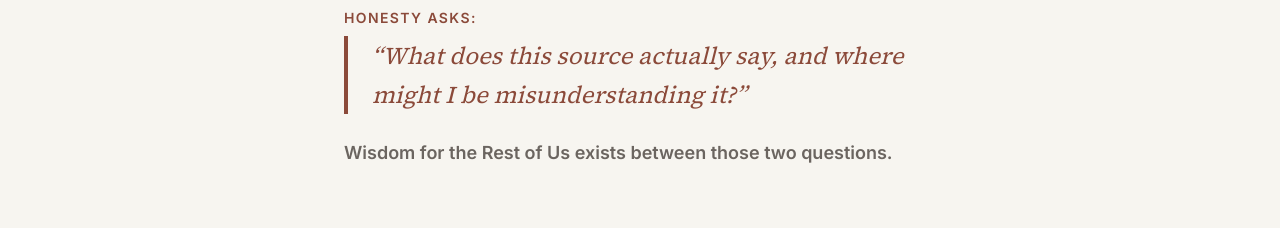
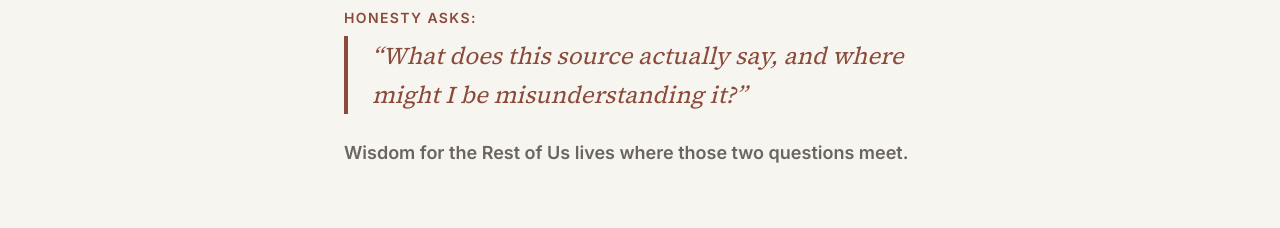
Before and after one commit to digitallycc/wisdomfortherestofus, a Next.js app: page / in a window 1280 px wide. Shown: the part 3400-3628 px from the top of the page. Built offline with nearby package versions, Linux system fonts and the light colour scheme.

Commit message:
Fix closing line: 'exists between' -> 'lives where...meet'

```diff
--- a/src/content/home.ts
+++ b/src/content/home.ts
@@ -31,7 +31,7 @@ export const wisdomWithoutConversion = {
   note: "To learn from another source is not necessarily to surrender one\u2019s own identity. Nor is it permission to flatten differences. Real learning requires both openness and honesty.",
   opennessQuestion: "What truth may be present here?",
   honestyQuestion: "What does this source actually say, and where might I be misunderstanding it?",
-  closing: "Wisdom for the Rest of Us exists between those two questions.",
+  closing: "Wisdom for the Rest of Us lives where those two questions meet.",
 };
 
 export const whoWeAre = {
```
